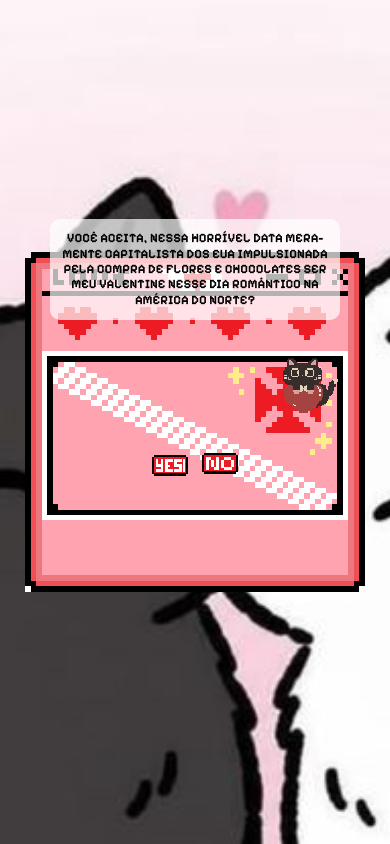
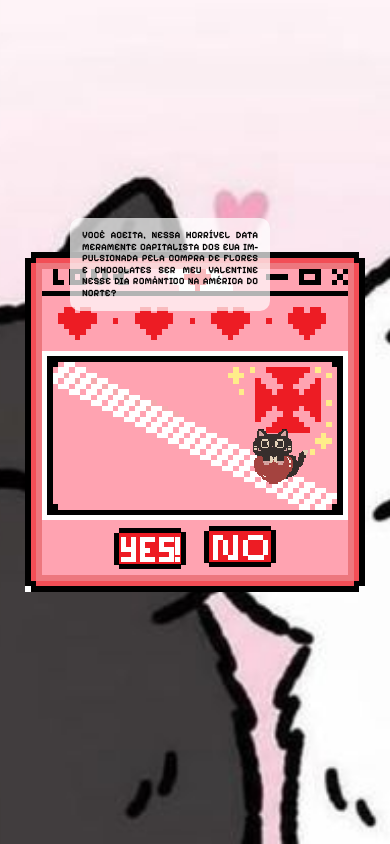
Before and after one commit to foweca/Presente-pro-Marcelo, a plain HTML site: page index.html in a window 390 px wide. Both pictures are taken after a click on the element "CHEGOU UMA MENSAGEM PARA VOCÊ!". Drawn offline with Linux system fonts and the light colour scheme; a web font is replaced by a local one.

Commit message:
Update style.css

```diff
--- a/style.css
+++ b/style.css
@@ -204,29 +204,29 @@ body {
 
     /* ================= Title Box ================= */
     .title-box {
-        margin-top: 60px;
-        margin-left: 10px;
-        margin-right: 10px;
+        margin-top: 100px;
+        margin-left: 30px;
+        margin-right: 80px;
         padding: 12px;
         max-width: 90%;
-        text-align: center;
+        text-align: justify;
         background-color: rgba(255, 255, 255, 0.7);
     }
 
     .title-box h1 {
-        font-size: 0.8rem;
+        font-size: 0.6rem;
         line-height: 1.2;
         word-wrap: break-word;
     }
 
     /* ================= Cat Image ================= */
     .cat {
-        margin-top: 20px;
+        margin-top: 100px;
         width: 60px;
         height: auto;
-        display: block;        /* garante que margin-left funcione */
-        margin-left: auto;     /* empurra para a direita */
-        margin-right: 10px;    /* distância da borda direita */
+        display: block;
+        margin-left: auto;
+        margin-right: 40px;
     }
 
     /* ================= Buttons ================= */
@@ -238,8 +238,8 @@ body {
     }
 
     .btn {
-        margin-bottom: 100px;
-        width: 40px;
+        margin-bottom: 30px;
+        width: 80px;
         height: auto;
     }
 
@@ -259,7 +259,7 @@ body {
     }
 
     .cat-final {
-        margin-top: 40px;
+        margin-top: 80px;
         width: 100px;
         height: auto;
     }
```
